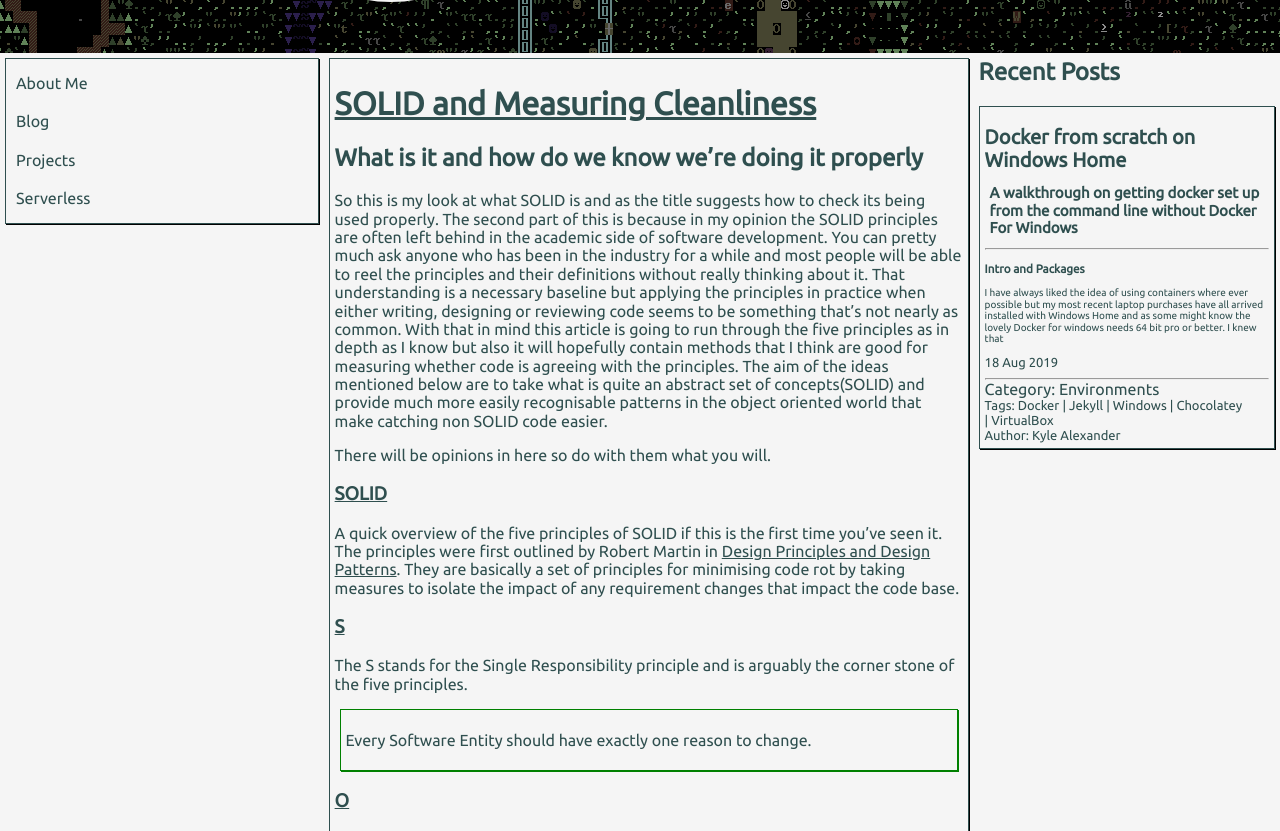
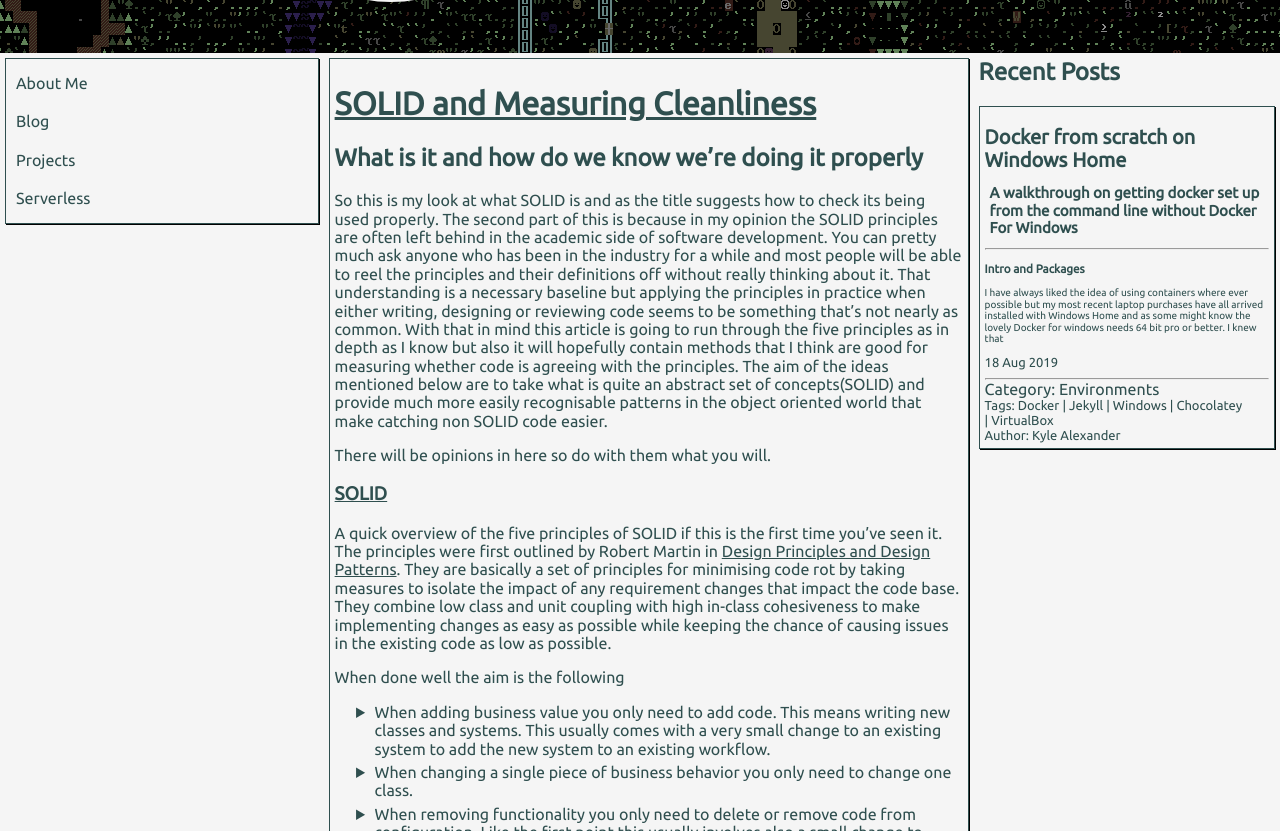
Before and after one commit to Mcphylus12/mcphylus12.github.io, a Jekyll site: the page built from _posts/2019-08-29-SOLID.md, in a window 1280 px wide and 900 px high, scrolled down 238 px, cut to the strip 69-900 px from the top of the window. Built offline with Jekyll 4.4.1, drawn with Linux system fonts in a browser that asks for light colours; some of the changed text lies outside the part shown.

Commit message:
work on solid blog

````diff
--- a/_posts/2019-08-29-SOLID.md
+++ b/_posts/2019-08-29-SOLID.md
@@ -16,18 +16,43 @@
 # SOLID and Measuring Cleanliness
 
 ## What is it and how do we know we're doing it properly
-So this is my look at what SOLID is and as the title suggests how to check its being used properly. The second part of this is because in my opinion the SOLID principles are often left behind in the academic side of software development. You can pretty much ask anyone who has been in the industry for a while and most people will be able to reel the principles and their definitions without really thinking about it. That understanding is a necessary baseline but applying the principles in practice when either writing, designing or reviewing code seems to be something that's not nearly as common. With that in mind this article is going to run through the five principles as in depth as I know but also it will hopefully contain methods that I think are good for measuring whether code is agreeing with the principles. The aim of the ideas mentioned below are to take what is quite an abstract set of concepts(SOLID) and provide much more easily recognisable patterns in the object oriented world that make catching non SOLID code easier.
+So this is my look at what SOLID is and as the title suggests how to check its being used properly. The second part of this is because in my opinion the SOLID principles are often left behind in the academic side of software development. You can pretty much <!--more-->ask anyone who has been in the industry for a while and most people will be able to reel the principles and their definitions off without really thinking about it. That understanding is a necessary baseline but applying the principles in practice when either writing, designing or reviewing code seems to be something that's not nearly as common. With that in mind this article is going to run through the five principles as in depth as I know but also it will hopefully contain methods that I think are good for measuring whether code is agreeing with the principles. The aim of the ideas mentioned below are to take what is quite an abstract set of concepts(SOLID) and provide much more easily recognisable patterns in the object oriented world that make catching non SOLID code easier.
 
 There will be opinions in here so do with them what you will.
 
 ### SOLID
-A quick overview of the five principles of SOLID if this is the first time you've seen it. The principles were first outlined by Robert Martin in [Design Principles and Design Patterns](https://web.archive.org/web/20150906155800/http://www.objectmentor.com/resources/articles/Principles_and_Patterns.pdf). They are basically a set of principles for minimising code rot by taking measures to isolate the impact of any requirement changes that impact the code base.
+A quick overview of the five principles of SOLID if this is the first time you've seen it. The principles were first outlined by Robert Martin in [Design Principles and Design Patterns](https://web.archive.org/web/20150906155800/http://www.objectmentor.com/resources/articles/Principles_and_Patterns.pdf). They are basically a set of principles for minimising code rot by taking measures to isolate the impact of any requirement changes that impact the code base. They combine low class and unit coupling with high in-class cohesiveness to make implementing changes as easy as possible while keeping the chance of causing issues in the existing code as low as possible.
+
+When done well the aim is the following
+- When adding business value you only need to add code. This means writing new classes and systems. This usually comes with a very small change to an existing system to add the new system to an existing workflow.
+- When changing a single piece of business behavior you only need to change one class.
+- When removing functionality you only need to delete or remove code from configuration. Like the first point this usually involves also a small change to remove the item from a workflow.
+
+It is possible to avoid the configuration changes if a plugin architecture is used that dynamically loads types based on attribute decorators or implemented contracts.
+
+<https://stackoverflow.com/questions/607178/how-enumerate-all-classes-with-custom-class-attribute>
+```
+static IEnumerable<Type> GetTypesWithHelpAttribute(Assembly assembly) {
+    foreach(Type type in assembly.GetTypes()) {
+        if (type.GetCustomAttributes(typeof(HelpAttribute), true).Length > 0) {
+            yield return type;
+        }
+    }
+}
+```
 
 ### S
 The S stands for the Single Responsibility principle and is arguably the corner stone of the five principles.
 
 > Every Software Entity should have exactly one reason to change.
 {: .green }
+
+The single responsibility principle under pins most of the other principles and is in my opinion the most difficult to get right but also the most important to understand. It is built around high decoupling and equally high cohesiveness(there's chapters on that later on) with the intention of making sure a single unit in our system performs one task and has one reason to change. The key to understanding this principles is in understanding the scope of a "reason to change". I think a good way to measure this is based on defining what we don't want.
+
+Single responsibility defines a middle ground between having classes that have more than one responsibility and having multiple classes that have the same responsibility. Typically this is seen in code as the following
+
+- More than one responsibility - There are two or more distinct collections of methods in this class and they operate on either completely exclusive fields or there is very little crossover in usage. This is usually noticeable if there is a class that doesn't map to any business concept and it will have a large name that consists of two unrelated things slapped together. This is common when coupling solution and problem domain concerns. An example would be a CarList class that is a UI component coupling business logic about what a car is to solution logic about how it is rendered. **A good check is to see what percentage of methods fields in a class are used for. You want to to aim for a high average by splitting methods and there fields into other classes and passing fields used in common through**
+- Partial Responsibility -  This happens if you have multiple classes that always change together. This is not always obvious but consider having a ValueObject/POCO. These classes usually lead to poor responsibility as many classes might use a field on this POCO. This is high coupling as many classes all will need to be changed if this field is changed, it is an example of the feature envy anti pattern and breaks single responsibility. If 3 methods all throughout your system must change whenever you change a field in this POCO then the methods should all be in the same class. This means changes to the fields do not have an impact outside of the class. **A good check is to find methods with large numbers of parameters as they rely on non class state which comes from somewhere it shouldn't. Gets and Sets are also common signs of the feature envy anti pattern and as such break the single responsibility principle.**
 
 ### O
 
````
